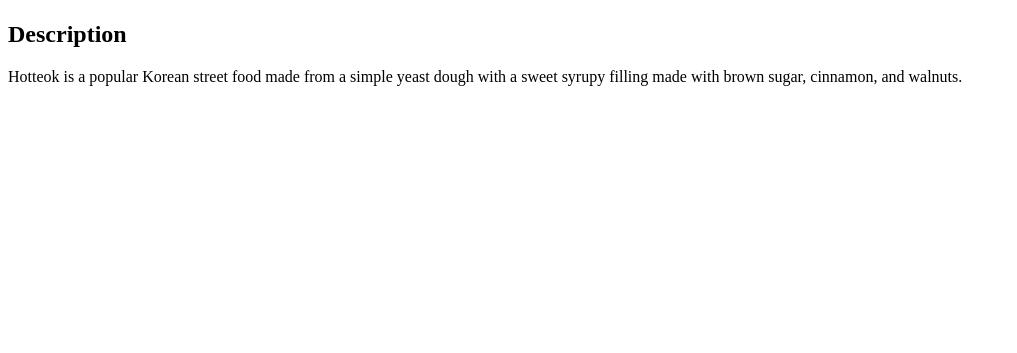
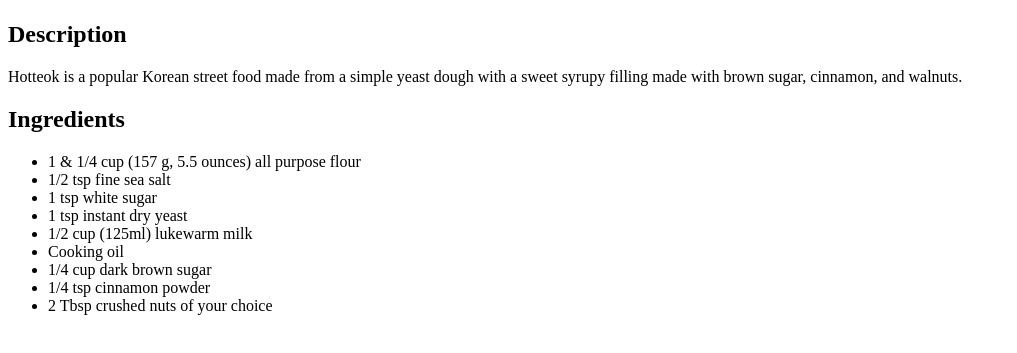
Before and after one commit to Adarrien/odin-recipes, a plain HTML site: page recipes/hotteok.html in a window 1280 px wide. Shown: the part 99-452 px from the top of the page, without its empty margins (0-1017 px from the left). Drawn offline with Linux system fonts and the light colour scheme.

Commit message:
Add ingredients

```diff
--- a/recipes/hotteok.html
+++ b/recipes/hotteok.html
@@ -11,5 +11,17 @@
         <p>Hotteok is a popular Korean street food made from a simple yeast dough with
         a sweet syrupy filling made with brown sugar, cinnamon, and walnuts.
         </p>
+        <h2>Ingredients</h2>
+        <ul>
+            <li>1 & 1/4 cup (157 g, 5.5 ounces) all purpose flour</li>
+            <li>1/2 tsp fine sea salt</li>
+            <li>1 tsp white sugar</li>
+            <li>1 tsp instant dry yeast</li>
+            <li>1/2 cup (125ml) lukewarm milk</li>
+            <li>Cooking oil</li>
+            <li>1/4 cup dark brown sugar</li>
+            <li>1/4 tsp cinnamon powder</li>
+            <li>2 Tbsp crushed nuts of your choice</li>
+        </ul>
     </body>
 </html>
```
